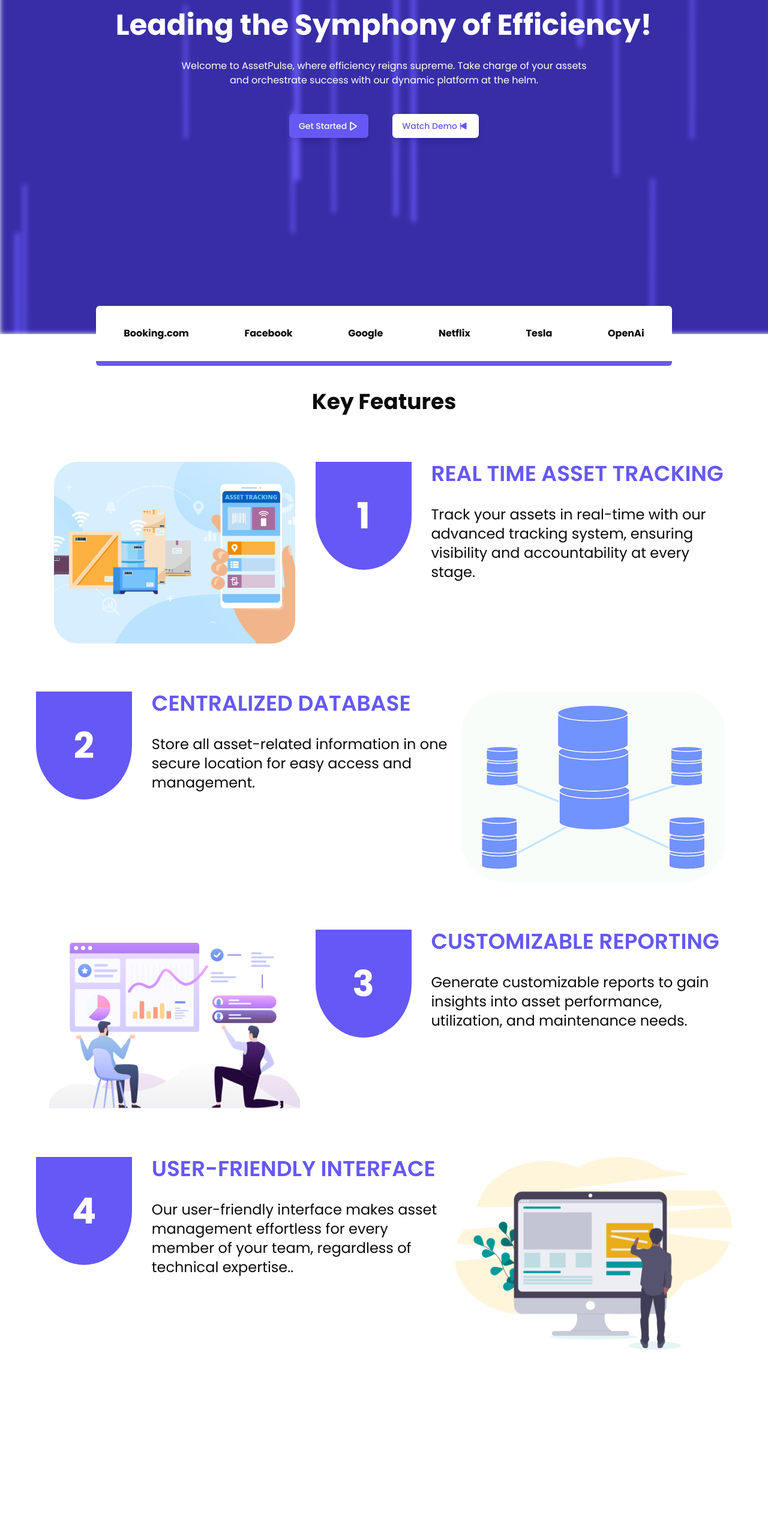
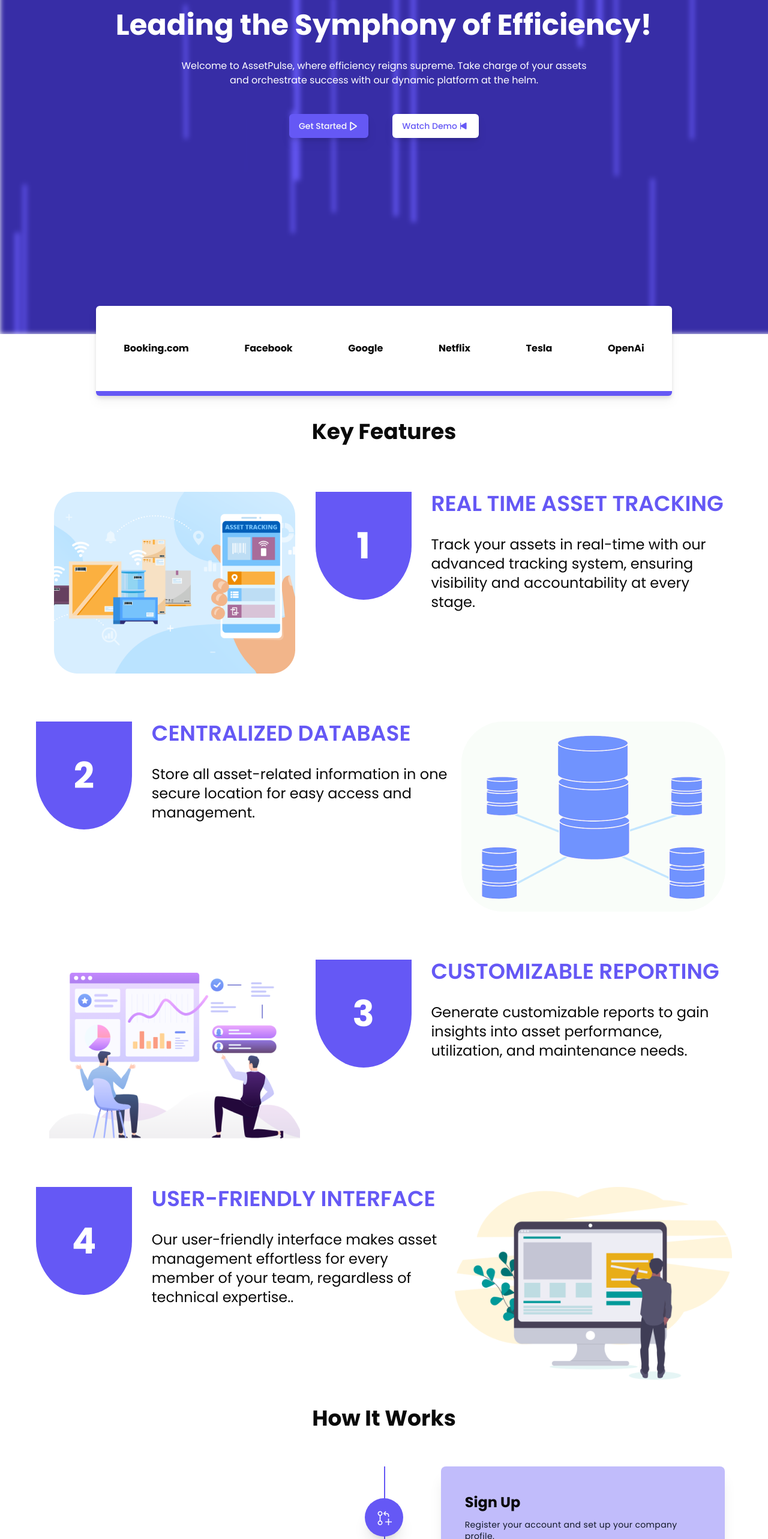
Before and after one commit to foysalmia/corporate-asset-management-frontend, a React (Vite) app: page / in a window 1280 px wide. Shown: the part 234-2800 px from the top of the page at 60% size. Before the commit the page ends 2529 px from the top, so only its background shows below. Built offline with nearby package versions, Linux system fonts and the light colour scheme.

Commit message:
how it works section is added

```diff
--- a/src/components/Brands/Brands.jsx
+++ b/src/components/Brands/Brands.jsx
@@ -1,7 +1,7 @@
 
 const Brands = () => {
     return (
-        <div className="w-3/4 h-[100px] -mt-14 mx-auto bg-white border-b-8 border-[#6558F5] rounded-md flex justify-around items-center brand">
+        <div className="w-3/4 h-[150px] drop-shadow-lg -mt-14 mx-auto bg-white border-b-8 border-[#6558F5] rounded-md flex justify-around items-center brand">
             <h1 className="font-bold">Booking.com</h1>
             <h1 className="font-bold">Facebook</h1>
             <h1 className="font-bold">Google</h1>
--- /dev/null
+++ b/src/components/HowWorks/HowWorks.jsx
@@ -0,0 +1,67 @@
+import Title from "../Title/Title";
+import { VscGitPullRequestCreate } from "react-icons/vsc";
+import { MdOutlineAddToQueue , MdOutlineManageHistory } from "react-icons/md";
+import { IoPersonAddOutline } from "react-icons/io5";
+
+const HowWorks = () => {
+    return (
+        <div>
+            <Title>How It Works</Title>
+            {/* <!-- component --> */}
+            <div className="container mx-auto w-full h-full">
+                <div className="relative wrap overflow-hidden p-10 h-full">
+                    <div className="border-2-8 absolute border-[#6558F5] h-full border" style={{left:"50%"}}></div>
+                    {/* <!-- right timeline --> */}
+                    <div className="mb-8 flex justify-between items-center w-full right-timeline">
+                        <div className="order-1 w-5/12"></div>
+                        <div className="z-20 flex items-center order-1 bg-[#6558F5] shadow-xl w-16 h-16 rounded-full">
+                            <h1 className="mx-auto font-semibold text-lg text-white"><VscGitPullRequestCreate size={25} /></h1>
+                        </div>
+                        <div className="order-1 bg-[#6558F5] bg-opacity-[40%] rounded-lg shadow-xl w-5/12 px-10 py-11">
+                            <h3 className="mb-3 font-bold text-2xl">Sign Up</h3>
+                            <p className="text-sm leading-snug tracking-wide text-gray-900 text-opacity-100">Register your account and set up your company profile.</p>
+                        </div>
+                    </div>
+
+                    {/* <!-- left timeline --> */}
+                    <div className="mb-8 flex justify-between flex-row-reverse items-center w-full left-timeline">
+                        <div className="order-1 w-5/12"></div>
+                        <div className="z-20 flex items-center order-1 bg-[#6558F5] shadow-xl w-16 h-16 rounded-full">
+                            <h1 className="mx-auto text-white font-semibold text-lg"><MdOutlineAddToQueue size={25} /></h1>
+                        </div>
+                        <div className="order-1 bg-[#6558F5] bg-opacity-[40%] rounded-lg shadow-xl w-5/12 px-10 py-11">
+                            <h3 className="mb-3 font-bold text-2xl">Add Assets</h3>
+                            <p className="text-sm font-medium leading-snug tracking-wide text-gray-900 text-opacity-100">Easily add your company's assets to the system, including equipment, vehicles, and more.</p>
+                        </div>
+                    </div>
+
+                    {/* <!-- right timeline --> */}
+                    <div className="mb-8 flex justify-between items-center w-full right-timeline">
+                        <div className="order-1 w-5/12"></div>
+                        <div className="z-20 flex items-center order-1 bg-[#6558F5] shadow-xl w-16 h-16 rounded-full">
+                            <h1 className="mx-auto font-semibold text-lg text-white"><IoPersonAddOutline size={25} /></h1>
+                        </div>
+                        <div className="order-1 bg-[#6558F5] bg-opacity-[40%] rounded-lg shadow-xl w-5/12 px-10 py-11">
+                            <h3 className="mb-3 font-bold text-2xl">Add Employees</h3>
+                            <p className="text-sm leading-snug tracking-wide text-gray-900 text-opacity-100">Add all of your employees data so that you can easily maintain their asset useage performance and track their activity.</p>
+                        </div>
+                    </div>
+
+                    {/* <!-- left timeline --> */}
+                    <div className="mb-8 flex justify-between flex-row-reverse items-center w-full left-timeline">
+                        <div className="order-1 w-5/12"></div>
+                        <div className="z-20 flex items-center order-1 bg-[#6558F5] shadow-xl w-16 h-16 rounded-full">
+                            <h1 className="mx-auto text-white font-semibold text-lg"><MdOutlineManageHistory size={25} /></h1>
+                        </div>
+                        <div className="order-1 bg-[#6558F5] bg-opacity-[40%] rounded-lg shadow-xl w-5/12 px-10 py-11">
+                            <h3 className="mb-3 font-bold text-2xl">Manage Assets</h3>
+                            <p className="text-sm font-medium leading-snug tracking-wide text-gray-900 text-opacity-100">Utilize our intuitive dashboard to track, monitor, and manage your assets effectively.</p>
+                        </div>
+                    </div>
+                </div>
+            </div>
+        </div>
+    );
+};
+
+export default HowWorks;
--- a/src/pages/Home.jsx
+++ b/src/pages/Home.jsx
@@ -1,6 +1,7 @@
 import Brands from "@/components/Brands/Brands";
 import Features from "@/components/Features/Features";
 import Header from "@/components/Header/Header";
+import HowWorks from "@/components/HowWorks/HowWorks";
 
 const Home = () => {
     return (
@@ -8,6 +9,7 @@ const Home = () => {
             <Header/>
             <Brands />
             <Features/>
+            <HowWorks/>
         </div>
     );
 };
```
Also changed, not shown: .eslintrc.cjs.
